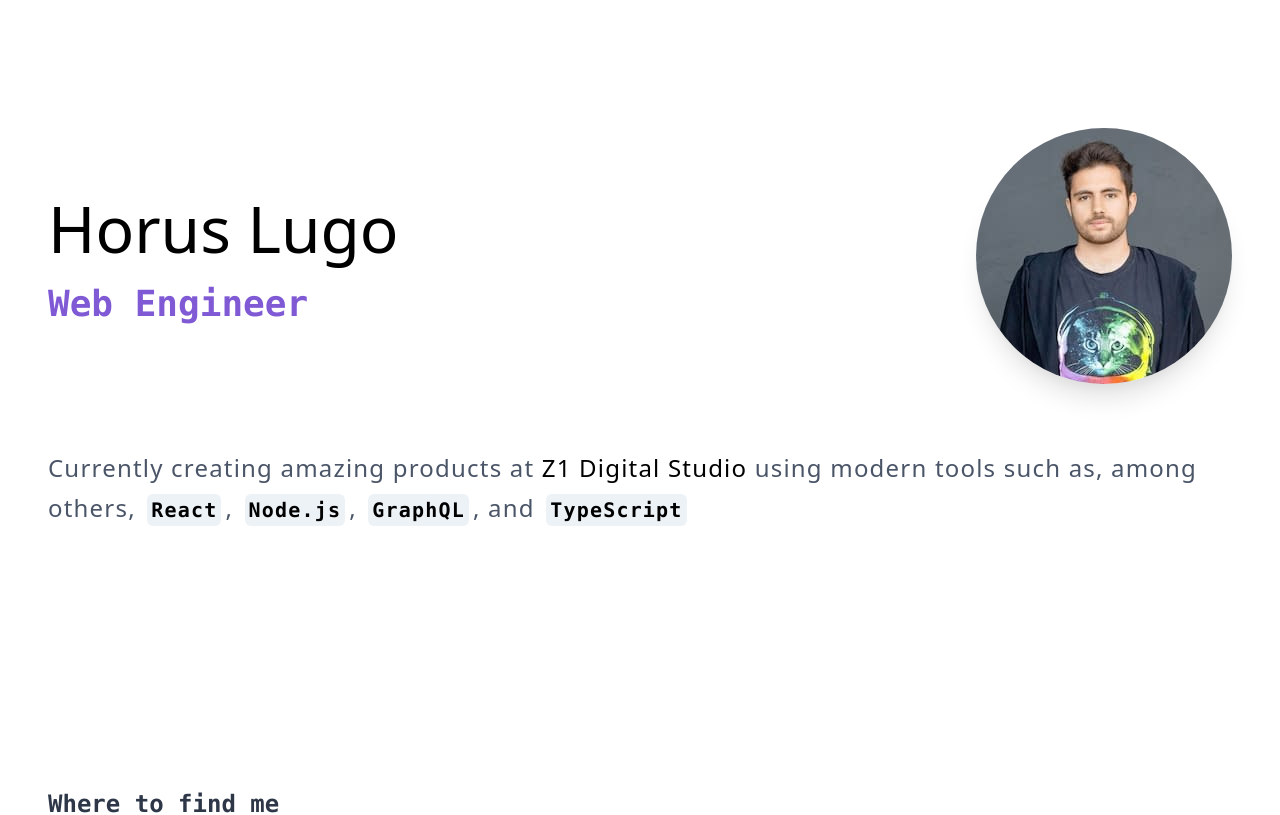
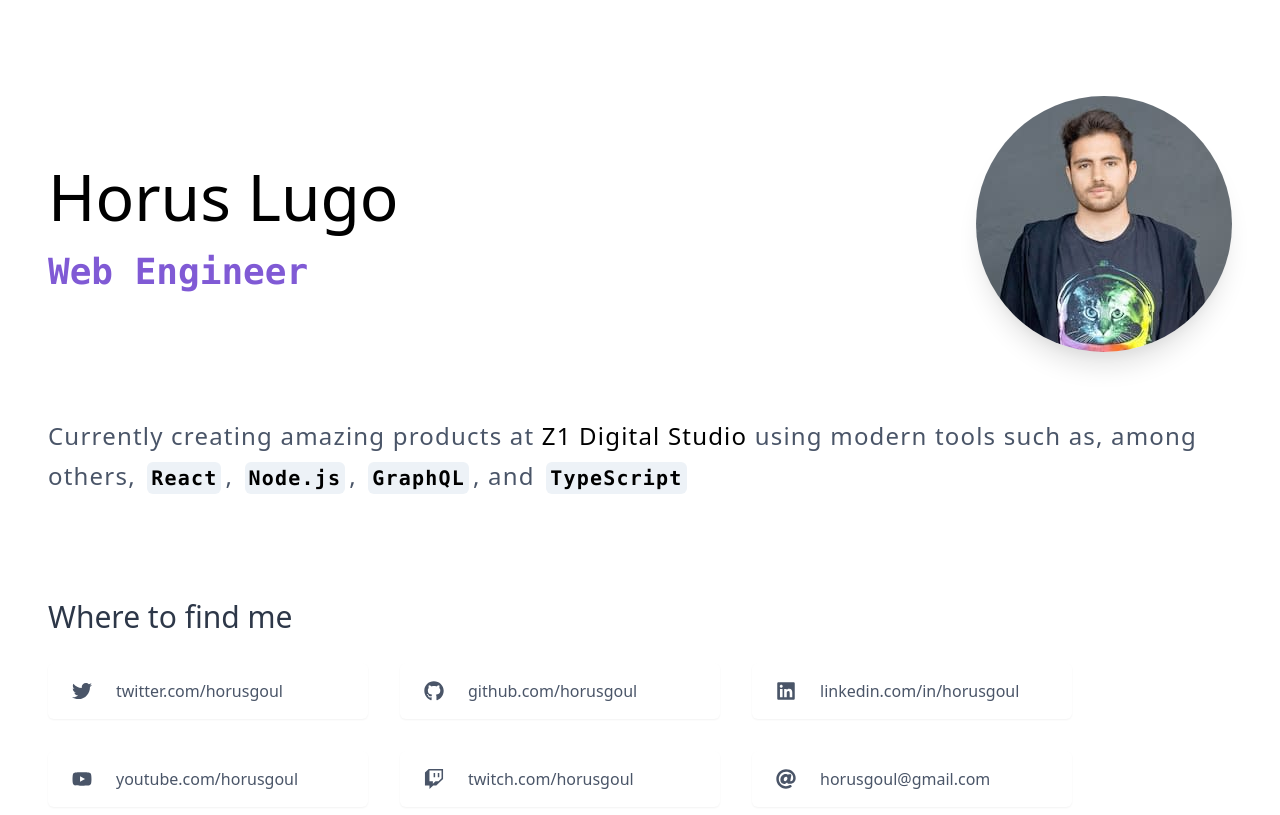
Before and after one commit to HorusGoul/horus.dev, a Next.js app: page / in a window 1280 px wide. Shown: the top 815 px of the page. Built offline with nearby package versions, Linux system fonts and the light colour scheme.

Commit message:
feat: more design improvements

```diff
--- /dev/null
+++ b/src/components/container/Container.tsx
@@ -0,0 +1,17 @@
+import classNames from 'classnames';
+
+type ContainerProps = React.HTMLAttributes<HTMLDivElement>;
+
+function Container({ className, ...props }: ContainerProps) {
+  return (
+    <div
+      className={classNames(
+        'container mx-auto py-12 px-6 xsm:px-8 md:px-12 md:py-24',
+        className,
+      )}
+      {...props}
+    />
+  );
+}
+
+export default Container;
--- /dev/null
+++ b/src/components/container/index.tsx
@@ -0,0 +1,2 @@
+export { default } from './Container';
+export * from './Container';
--- a/src/components/social/Social.tsx
+++ b/src/components/social/Social.tsx
@@ -16,7 +16,7 @@ function Social({ className }: SocialProps) {
   return (
     <ul
       className={classNames(
-        'grid gap-4 md:gap-8 md:grid-cols-2 md:grid-rows-3',
+        'grid gap-4 md:gap-8 md:grid-cols-2 md:grid-rows-3 lg:grid-cols-3 lg:grid-rows-2',
         className,
       )}
     >
@@ -81,10 +81,11 @@ function SocialItem({ href, icon, children, label }: SocialItemProps) {
       <a
         href={href}
         className={classNames(
-          'rounded-md',
+          'group',
+          'rounded-none xsm:rounded-md',
           'bg-white',
           'shadow-sm',
-          'p-4',
+          'px-6 py-4',
           'flex items-center',
           'text-gray-700',
           'transition-all duration-200 ease-linear',
@@ -92,10 +93,10 @@ function SocialItem({ href, icon, children, label }: SocialItemProps) {
           'hover:text-black hover:shadow-lg md:focus:shadow-xl',
         )}
       >
-        <span role="img" aria-label={label} className="pr-4 w-8 text-lg">
+        <span role="img" aria-label={label} className="w-5 mr-6 text-xl">
           {icon}
         </span>
-        <span>{children}</span>
+        <span className="font-medium">{children}</span>
       </a>
     </li>
   );
--- a/src/pages/index.tsx
+++ b/src/pages/index.tsx
@@ -5,6 +5,7 @@ import { BsArrowRight } from 'react-icons/bs';
 import classNames from 'classnames';
 import CodeTag from '@/components/code-tag';
 import { theme } from '@/../tailwind.config.js';
+import Container from '@/components/container';
 
 export default function Home() {
   return (
@@ -13,7 +14,7 @@ export default function Home() {
         <title>Horus Lugo</title>
       </Head>
 
-      <div className="container mx-auto py-12 px-6 xsm:px-8 md:px-12 md:py-24 lg:py-32">
+      <Container>
         <div className="w-full md:flex md:items-center md:flex-row">
           <div className="inline-block text-left md:flex-1 md:block">
             <h2 className="font-medium text-3xl xsm:text-4xl md:text-6xl">
@@ -47,16 +48,16 @@ export default function Home() {
           <CodeTag>TypeScript</CodeTag>
         </p>
 
-        <div className="pt-12 md:pt-64">
-          <h3 className="font-bold font-mono text-gray-800 text-xl xsm:text-2xl ">
+        <div className="pt-16 md:pt-24">
+          <h3 className="font-light text-gray-800 text-xl xsm:text-2xl sm:text-3xl">
             Where to find me
           </h3>
 
-          <Social className="pt-4 max-w-2xl md:pt-6 " />
+          <Social className="pt-4 -mx-6 max-w-5xl sm:mx-0 md:pt-6" />
         </div>
-      </div>
+      </Container>
 
-      <div className="container mx-auto py-12 px-6 xsm:px-8 md:px-12 md:py-24 lg:py-32">
+      <Container>
         <h2 className="font-bold font-mono text-2xl xsm:text-3xl md:text-5xl">
           Latest articles
         </h2>
@@ -95,7 +96,7 @@ export default function Home() {
             </a>
           </div>
         </div>
-      </div>
+      </Container>
     </>
   );
 }
```
